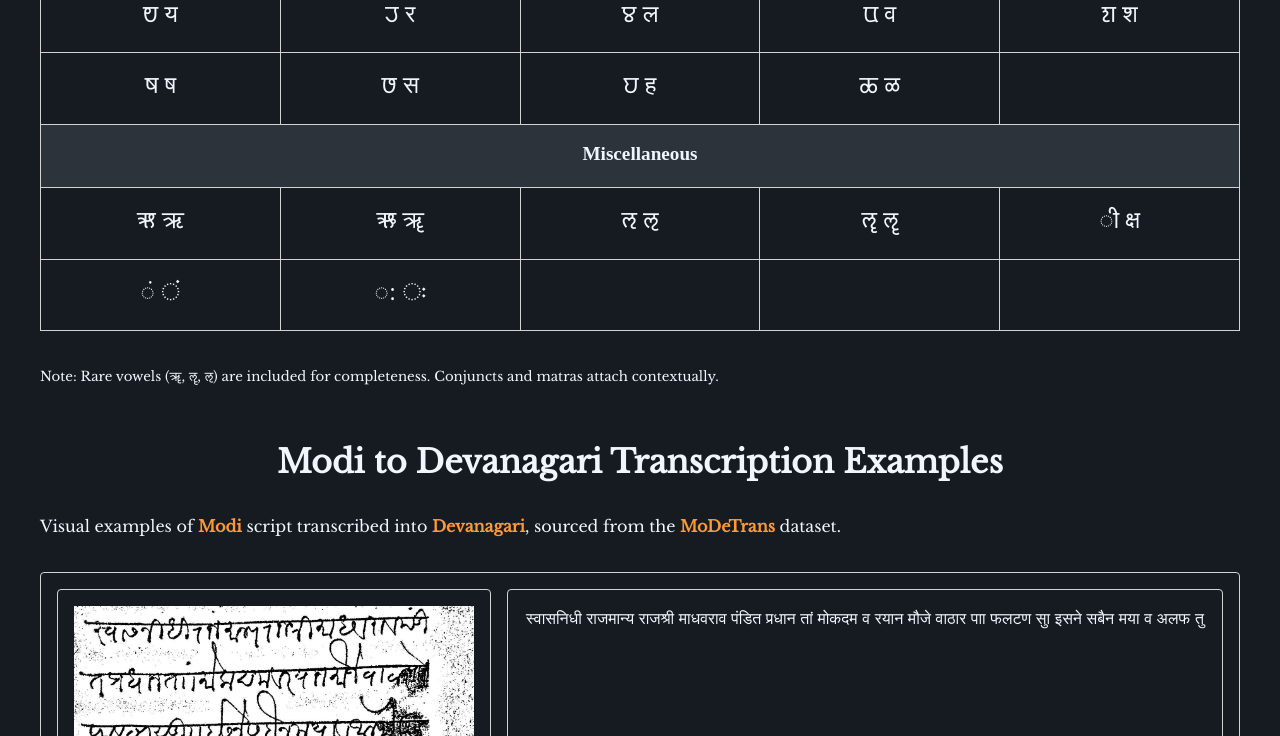
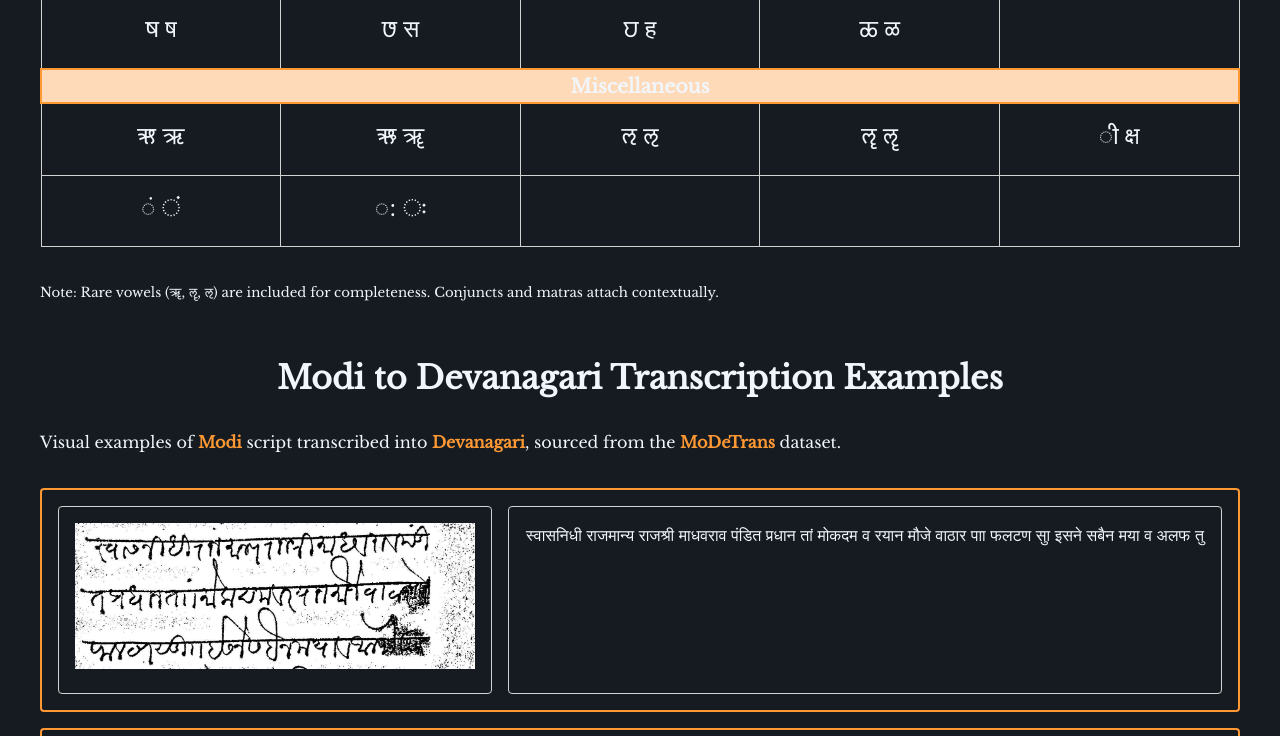
Before and after one commit to amoddaherkar/modi-lipi, a plain HTML site: page index.html in a window 1280 px wide. Shown: the part 4084-4820 px from the top of the page. Drawn offline with nearby package versions, Linux system fonts and the light colour scheme.

Commit message:
Update styles.css

```diff
--- a/styles.css
+++ b/styles.css
@@ -1,15 +1,16 @@
 :root {
-    --bg-color: #161b22;
+    --bg-color: #161b22; /* Restored dark background */
     --text-color: #f0f6fc;
-    --accent: #FF9933;
+    --accent: #FF9933; /* Orange accent */
     --border-color: #d3d3d3;
     --link-color: var(--accent);
     --caption-color: #d3d3d3; /* Light grey for captions */
+    --light-orange: #FFDAB9; /* Light orange for table headers */
 }
 
 body {
     font-family: 'Libre Baskerville', Georgia, serif;
-    background-color: var(--bg-color);
+    background-color: var(--bg-color); /* Ensure dark background applies */
     color: var(--text-color);
     margin: 0;
     padding: 0;
@@ -73,8 +74,15 @@ main { max-width: 1200px; margin: 0 auto; padding: 2rem; }
     table-layout: fixed;
 }
 
-.alphabet-table th,
-.alphabet-table td {
+.alphabet-table th {
+    background-color: var(--light-orange); /* Light orange for headers */
+    color: var(--text-color);
+    font-size: 1.2rem;
+    border: 2px solid var(--accent); /* Orange border */
+}
+
+.alphabet-table td,
+.alphabet-table td.cell {
     border: 1px solid var(--border-color);
     padding: 1rem;
     text-align: center;
@@ -83,15 +91,11 @@ main { max-width: 1200px; margin: 0 auto; padding: 2rem; }
     vertical-align: middle;
 }
 
-.alphabet-table th {
-    background-color: #2d333b;
-    color: var(--text-color);
-    font-size: 1.2rem;
-}
-
 .alphabet-table td.cell:hover {
-    color: var(--accent);
-    transition: color 0.3s ease;
+    color: var(--accent); /* Orange text on hover */
+    border: 2px solid var(--accent); /* Orange outline on hover */
+    background-color: transparent; /* No fill */
+    transition: color 0.3s ease, border 0.3s ease;
 }
 
 .alphabet-table colgroup col {
@@ -108,14 +112,14 @@ main { max-width: 1200px; margin: 0 auto; padding: 2rem; }
     display: grid;
     grid-template-columns: 1fr 2fr;
     gap: 1rem;
-    border: 1px solid var(--border-color);
+    border: 2px solid var(--accent); /* Visible orange border */
     padding: 1rem;
     border-radius: 4px;
 }
 
 .transcription-table .cell {
     padding: 1rem;
-    border: 1px solid var(--border-color);
+    border: 1px solid var(--border-color); /* Inner cell borders */
     border-radius: 4px;
     text-align: center;
 }
```
